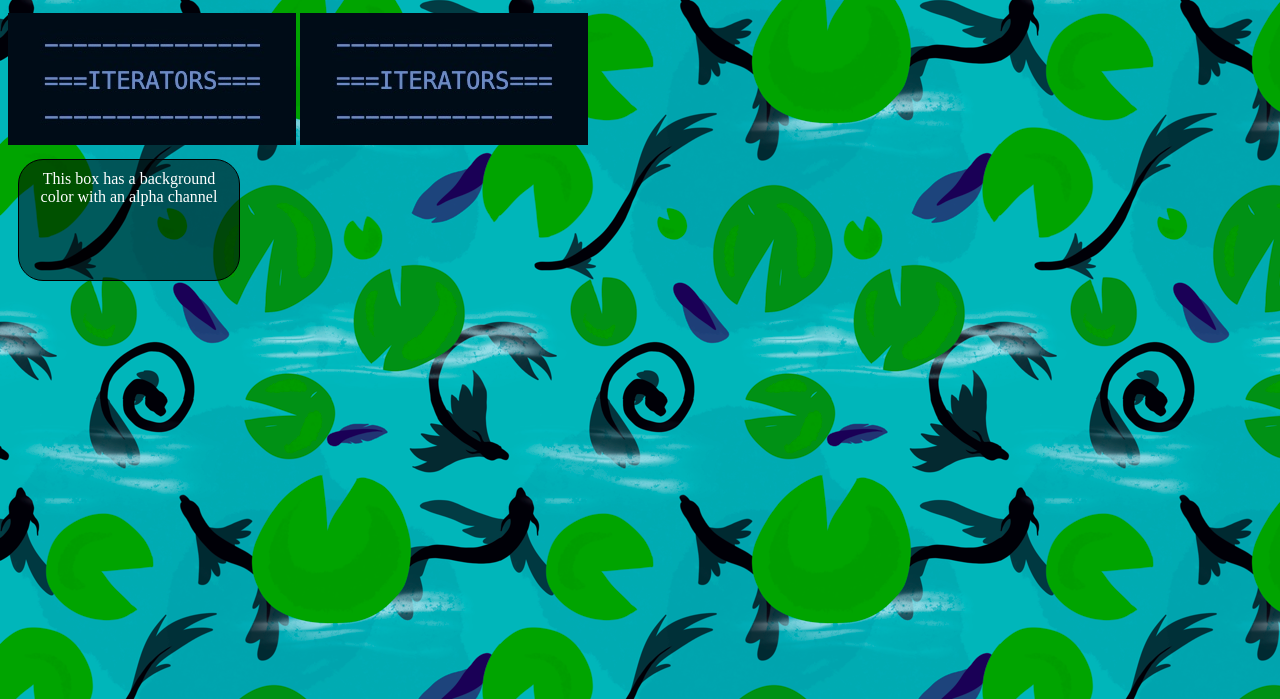
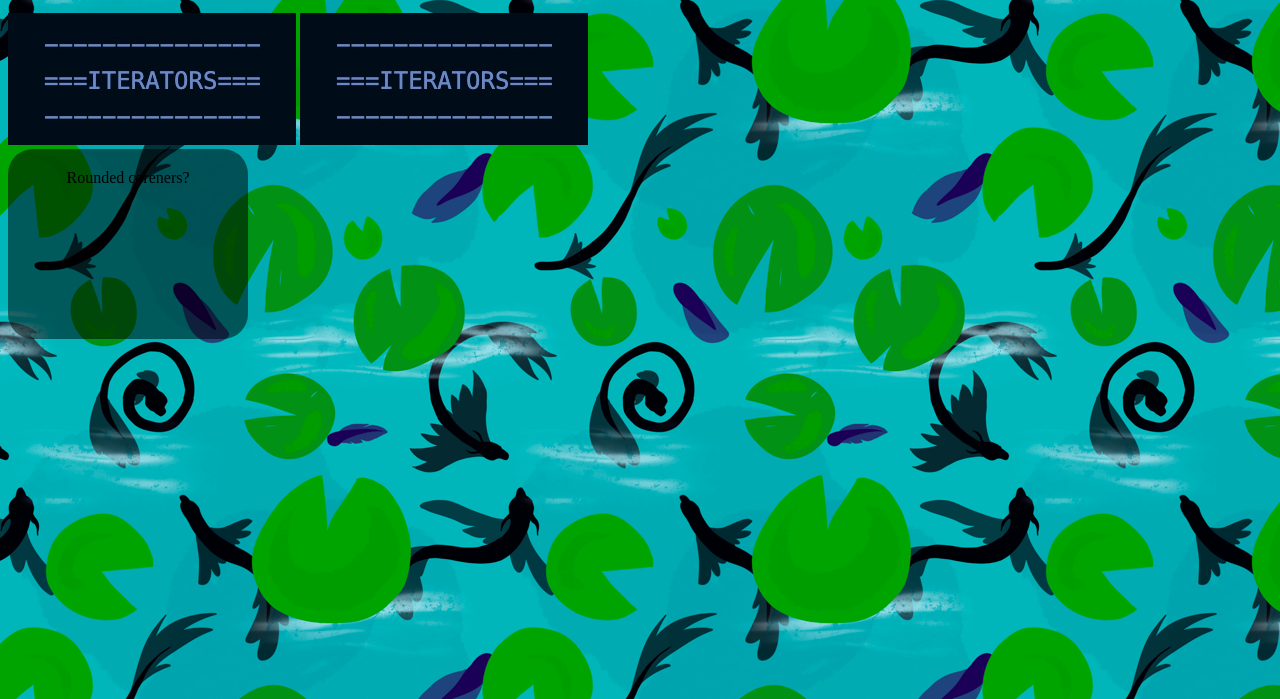
Before and after one commit to PixitDragon/PixitDragon.github.io, a plain HTML site: page index.html in a window 1280 px wide. Shown: the part 101-800 px from the top of the page. Drawn offline with Linux system fonts and the light colour scheme.

Commit message:
Rounded pt2 test

```diff
--- a/index.html
+++ b/index.html
@@ -18,10 +18,10 @@ body {
 <img src="iterators_image.JPG" alt="Iterators">
 
 <div class="wrapper">
-    <div class="box box2" style="text-align: center;">
-      This box has a background color with an alpha channel
+    <div class="box box3" style="text-align: center;">
+      Rounded coreners?
     </div>
-  </div>
+</div>
 
 
 </body>
--- a/styles.css
+++ b/styles.css
@@ -2,9 +2,9 @@
     background-color: #000;
     color: #fff;
     opacity: 0.5;
-  }
+}
 
-  .box2 {
+.box2 {
     border-radius: 25px;
     border: 2px rgb(0, 0, 0);
     background-color: rgb(0 0 0 / 0.5);
@@ -14,4 +14,14 @@
     border: 1px solid black;
     padding: 10px;
     margin: 10px;
-  }
+}
+
+.box3 {
+    border-radius: 25px;
+    border: 2px rgb(0, 0, 0);
+    background-color: rgb(0 0 0 / 0.5);
+    padding: 20px;
+    width: 200px;
+    height: 150px;
+
+}
```
